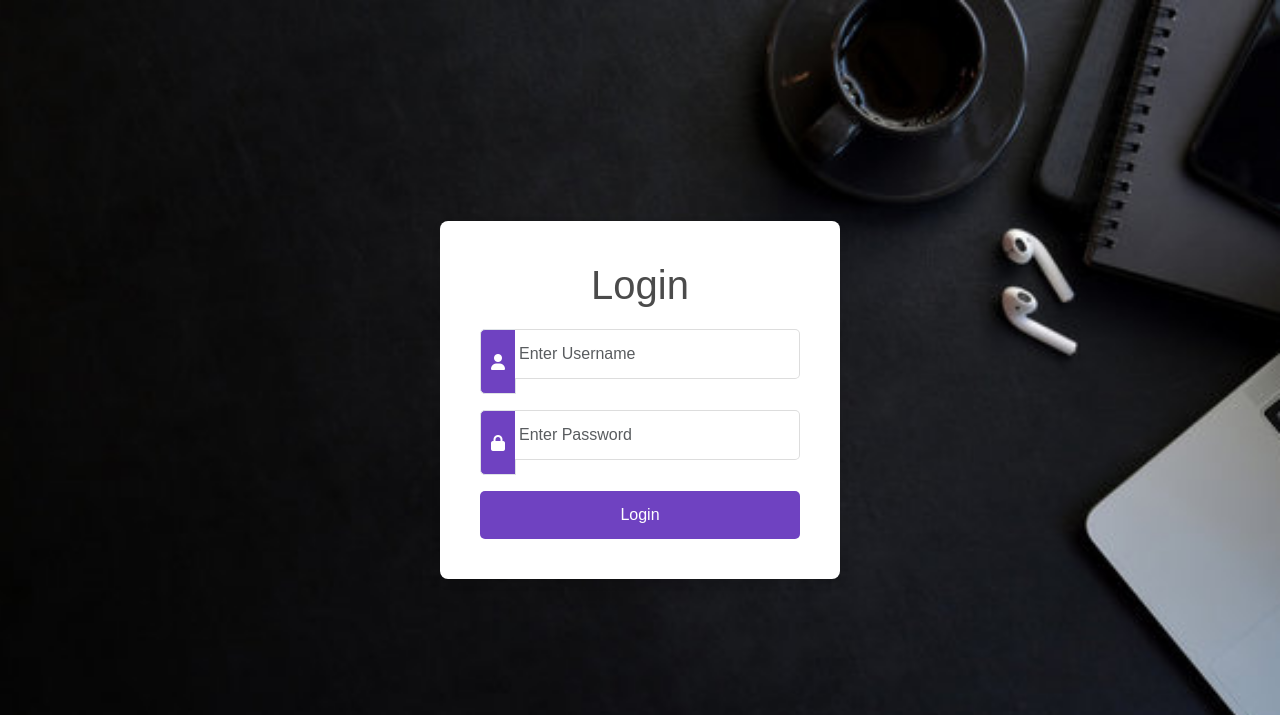
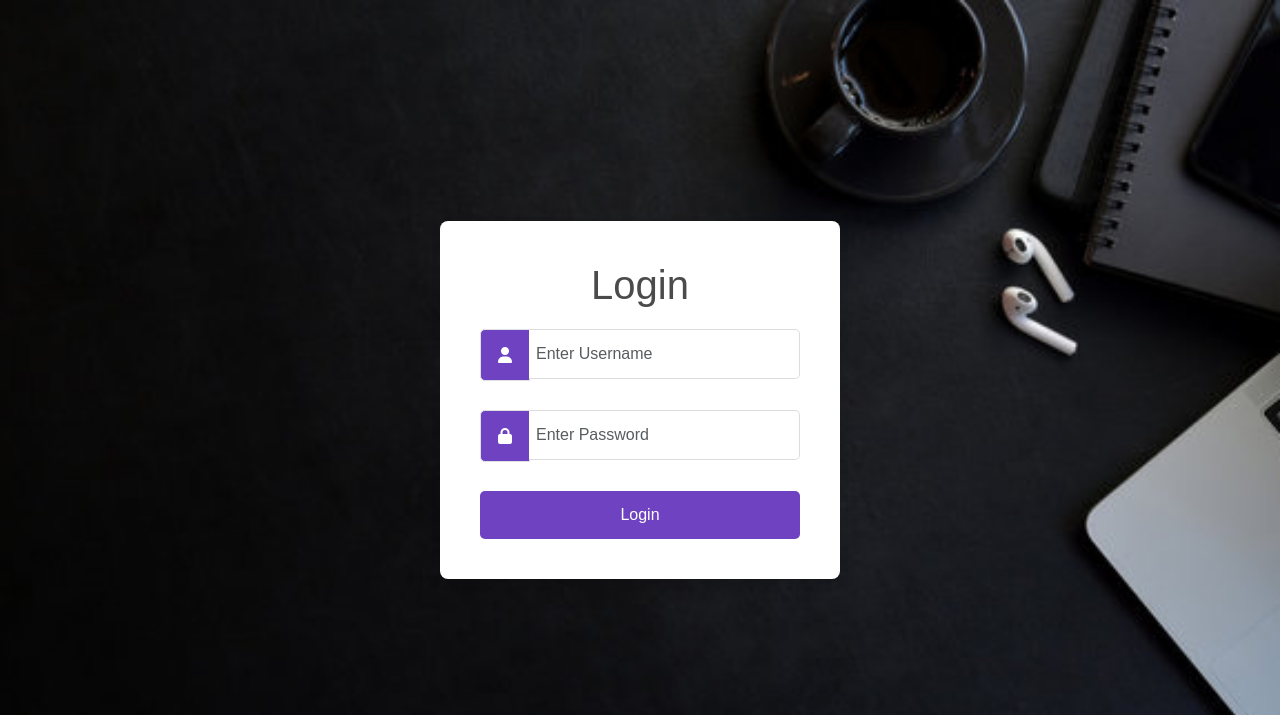
Before and after one commit to justinekyle123/ACTIVITY-in-ITELEC3, a PHP site: page / in a window 1280 px wide. Shown: the top 715 px of the page. Run offline with PHP 8.4, Linux system fonts and the light colour scheme; some libraries are stand-ins or nearby versions.

Commit message:
Add files via upload

```diff
--- a/NECESARIO/index.php
+++ b/NECESARIO/index.php
@@ -56,17 +56,6 @@
 
 
     <script src="https://cdn.jsdelivr.net/npm/bootstrap@5.3.0-alpha1/dist/js/bootstrap.bundle.min.js"></script>
-
-    <script>
-        // SweetAlert for incorrect credentials (example)
-        <?php if($error): ?>
-            Swal.fire({
-                icon: 'error',
-                title: 'Oops...',
-                text: 'Incorrect Credentials!',
-                confirmButtonColor: '#6f42c1'
-            });
-        <?php endif; ?>
     </script>
 	<script src="https://cdn.jsdelivr.net/npm/sweetalert2@11.6.17/dist/sweetalert2.all.min.js"></script>
     <script src="https://cdn.jsdelivr.net/npm/bootstrap@5.3.7/dist/js/bootstrap.bundle.min.js" integrity="sha384-ndDqU0Gzau9qJ1lfW4pNLlhNTkCfHzAVBReH9diLvGRem5+R9g2FzA8ZGN954O5Q" crossorigin="anonymous"></script>
--- a/NECESARIO/style.css
+++ b/NECESARIO/style.css
@@ -68,21 +68,29 @@ body {
             background-color: #5a33a5;
         }
 
-        /* Icon Styling */
+
         .form-card .input-group-text {
             background-color: #6f42c1;
             color: white;
             border-radius: 5px 0 0 5px;
-            padding: 10px;
+            padding: 12px;
+        }
+
+        .input-group-text i{
+            padding: 5px;
         }
 
         .form-card .input-group .form-control {
             border-left: none;
             border-radius: 5px;
-            padding-left: 3px;
+            padding-left: 2px;
         }
 
 
         .form-card .input-group .form-control::placeholder {
-            padding-left: 1px;
+            padding-left: 5px;
         }
+
+        span{
+            height: 50%;
+        }
```
